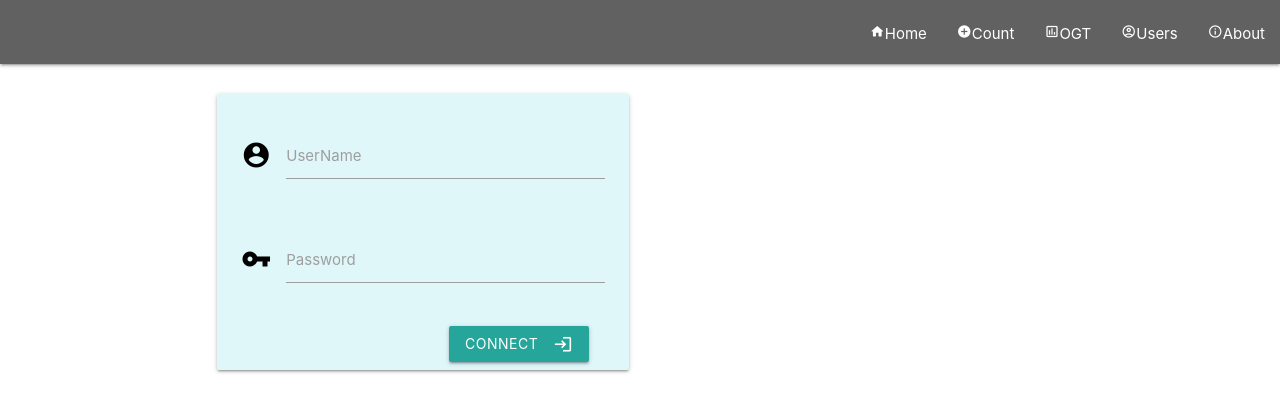
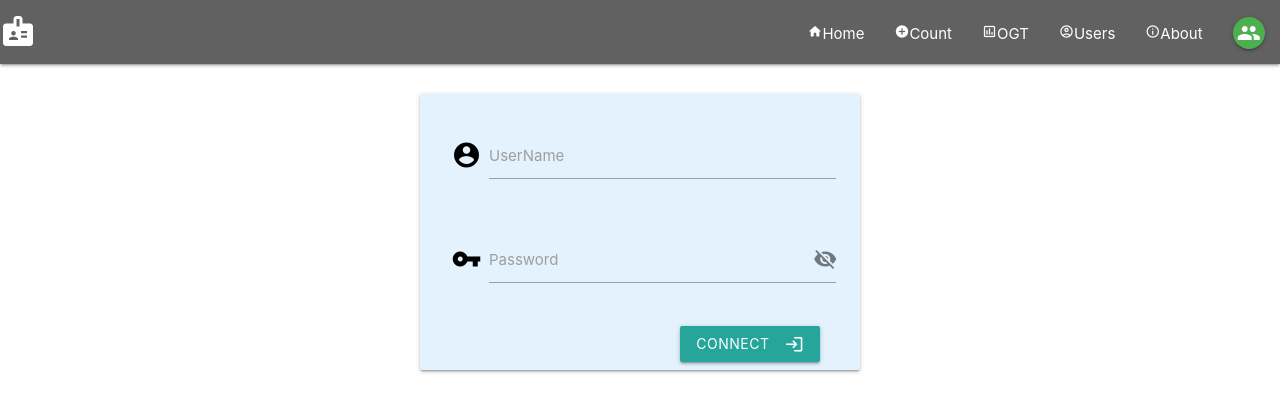
Before and after one commit to ChristianoDc7/User-management-app, a React (Create React App) app: page /login in a window 1280 px wide. Shown: the top 412 px of the page. Built offline with nearby package versions, Linux system fonts and the light colour scheme.

Commit message:
easy fix

```diff
--- a/src/App.tsx
+++ b/src/App.tsx
@@ -21,13 +21,9 @@ function App() {
   return (
         <div className="App">
             <Navs/>
-            {
-              isAuthenticated ? (<button onClick={Logout}>Logout</button>)
-              : ('')
-            }
             <div className='routes'>
                 <Routes>
-                  <Route path='/' element={<Home isAuth={isAuthenticated}/>} />
+                  <Route path='/' element={<Home />} />
                   //Route Protégé
                   <Route element={<ProtectedRoute isAllowed={isAuthenticated} />}>
                       <Route path='count' element={<Count/>} />
--- a/src/component/home/home.tsx
+++ b/src/component/home/home.tsx
@@ -4,10 +4,8 @@ import techs from "../../data/data";
 import CardL from "./card/card";
 import { useNavigate } from "react-router-dom";
 
-type homeProp = {
-    isAuth : boolean
-}
-const Home : FunctionComponent<homeProp> = ({isAuth}) =>
+
+const Home : FunctionComponent= () =>
 {
 
     const [ techno , setTechno ] = useState<Language[]>([])
@@ -20,8 +18,6 @@ const Home : FunctionComponent<homeProp> = ({isAuth}) =>
 
     return (
         <div >
-
-           { !isAuth && <button onClick={()=>navigate('/login')}>Login</button> }
             <div className="row">
                 {
                     techno.map((element) => (
--- a/src/component/login/login.css
+++ b/src/component/login/login.css
@@ -6,3 +6,27 @@
 .text-white{
     color: bisque;
 }
+
+.centered{
+    display: flex;
+    justify-content: center;
+    flex-direction: column;
+
+}
+
+.min{
+    min-width: 55vh
+}
+
+.icon-password{
+    float: right;
+    position: absolute;
+    right: 10px;
+    top: 10px;
+    cursor: pointer;
+    z-index: 2;
+    opacity: 0.5;
+    user-select: none;
+    -moz-user-select: none;
+    -webkit-user-select: none;
+}
--- a/src/component/login/login.tsx
+++ b/src/component/login/login.tsx
@@ -12,6 +12,8 @@ const Login : FunctionComponent = () =>
           userName : '',
           password : ''
      })
+
+     const [vis , setVis] = useState<boolean>(false)
 
      const [errmsg , setErrMsg] = useState<string>('')
 
@@ -39,12 +41,12 @@ const Login : FunctionComponent = () =>
      }
 
   return (
-    <>
+    <div className='center-align centered'>
          {
               errmsg != '' ? (
-          <Row className='container'>
-              <Col m={6} s={12}>
-                    <div className='card-panel red lighten-1 text-white'>
+          <Row >
+              <Col m={4} s={10}>
+                    <div className='card-panel red lighten-1 text-white min'>
                          <span>
                               {errmsg}
                          </span>
@@ -52,22 +54,23 @@ const Login : FunctionComponent = () =>
               </Col>
           </Row>) : ('')
          }
-     <Row className='container'>
-        <Col m={6} s={12}>
+     <Row >
+        <Col m={4} s={12}>
            <form onSubmit={handleSubmit}>
-               <Card className="#e0f7fa cyan lighten-5">
+               <Card className="#e0f7fa blue lighten-5 min">
                     <Row>
                          <div className="input-field col s12">
                               <i className="material-icons prefix">account_circle</i>
                               <input id="userName" type="text" className="validate" required value={inputForms.userName} onChange={(e)=>handleInputChange(e)}/>
-                              <label htmlFor="userName">UserName</label>
+                              <label htmlFor="userName" >UserName</label>
                          </div>
                     </Row>
                     <Row>
                          <div className="input-field col s12">
                               <i className="material-icons prefix">vpn_key</i>
-                              <input id="password" type="password" className="validate" required value={inputForms.password} onChange={(e)=>handleInputChange(e)}/>
+                              <input id="password" type={ !vis ? 'password' : 'text'} className="validate" required value={inputForms.password} onChange={(e)=>handleInputChange(e)}/>
                               <label htmlFor="password">Password</label>
+                              <span className='icon-password' onClick={()=>setVis(!vis)}><i className='material-icons'>{vis ? 'visibility' : 'visibility_off' }</i></span>
                          </div>
                     </Row>
                     <Row>
@@ -77,7 +80,7 @@ const Login : FunctionComponent = () =>
             </form>
         </Col>
     </Row>
-    </>
+    </div>
   )
 }
 
--- a/src/component/navbar/navbar.css
+++ b/src/component/navbar/navbar.css
@@ -1,3 +1,6 @@
-Navbar{
-    background-color: darkorange !important;
+
+
+.resize{
+    transform: scale(1.5);
+    margin-left: 6px;
 }
--- a/src/component/navbar/navbar.tsx
+++ b/src/component/navbar/navbar.tsx
@@ -1,29 +1,24 @@
-import React from 'react'
+import React, { useContext } from 'react'
 import { Link, NavLink } from 'react-router-dom'
-import { Navbar, Row  } from 'react-materialize'
+import { Button, Navbar, Row  } from 'react-materialize'
 import './navbar.css'
+import { AuthContext } from '../../services/Auth/Auth-Provider'
 
 export default function Navs() {
+  const {isAuthenticated ,setIsAuthenticated} = useContext(AuthContext)
 
   return (
-    <div>
       <Row className=''>
-          <Navbar className="navbar-container grey darken-2 align-center" alignLinks={'right'} menuIcon={undefined} >
+          <Navbar className="navbar-container grey darken-2 align-center" alignLinks={'right'} brand={<Link to="/" className='brand-logo'><span className='material-icons resize'>badge</span></Link>} menuIcon={undefined} >
               <NavLink to="#" data-target="mobile-demo" className="sidenav-trigger"><i className="material-icons">menu</i></NavLink>
               <NavLink to="/"><i className="material-icons-round tiny" >home</i>Home</NavLink>
               <NavLink to="count"><i className='material-icons-outlined tiny'>add_circle</i>Count</NavLink>
               <NavLink to="ogt"><i className="material-icons-outlined tiny" >assessment</i>OGT</NavLink>
               <NavLink to="users"><i className="material-icons-outlined tiny" >account_circle</i>Users</NavLink>
               <NavLink to="about"><i className="material-icons-outlined tiny" >info</i>About</NavLink>
+              <Link to="login">{ !isAuthenticated ? (<Button className="btn-floating waves-effect green" small waves='light' tooltip='Login'><i className="material-icons">people</i></Button>)
+                    : (<Button className="btn-floating waves-effect red" small waves='light' onClick={()=>setIsAuthenticated(false)}  tooltip='Logout'><i className="material-icons">logout</i></Button>)}</Link>
           </Navbar>
       </Row>
-            <ul className="sidenav darken-2" id="mobile-demo">
-                <li><Link to="/"><i className="material-icons-round tiny" >home</i>Home</Link></li>
-                <li><Link to="count"><i className='material-icons-outlined tiny'>add_circle</i>Count</Link></li>
-                <li><Link to="ogt"><i className="material-icons-outlined tiny" >assessment</i>OGT</Link></li>
-                <li><Link to="users"><i className="material-icons-outlined tiny" >account_circle</i>Users</Link></li>
-                <li><Link to="about"><i className="material-icons-outlined tiny" >info</i>About</Link></li>
-            </ul>
-    </div>
   )
 }
--- a/src/component/users/user/add-users.tsx
+++ b/src/component/users/user/add-users.tsx
@@ -66,7 +66,7 @@ const AddUsers : FunctionComponent<FuncProps> = ({fetchUsers}) =>
                     <label htmlFor="fonction">Fonction</label>
                 </div>
                 <div className="col s1">
-                    <button className="btn-floating btn-large waves-effect waves-light green" type="submit" disabled={btnStatus}><i className="material-icons">add</i></button>
+                    <button className="btn-floating btn-large waves-effect waves-light green" type="submit" disabled={btnStatus}><i className="material-icons">person_add</i></button>
                 </div>
         </form>
     )
--- a/src/services/Auth/Auth-Provider.tsx
+++ b/src/services/Auth/Auth-Provider.tsx
@@ -4,7 +4,7 @@ import { userType , AuthContextType } from "./context-type";
 
 
 export const AuthContext = createContext<AuthContextType>({
-  isAuthenticated : true ,
+  isAuthenticated : false ,
   setIsAuthenticated : (e)=>e = e ,
   setUser : (e)=> e = e ,
   Logout : ()=>{},
```
